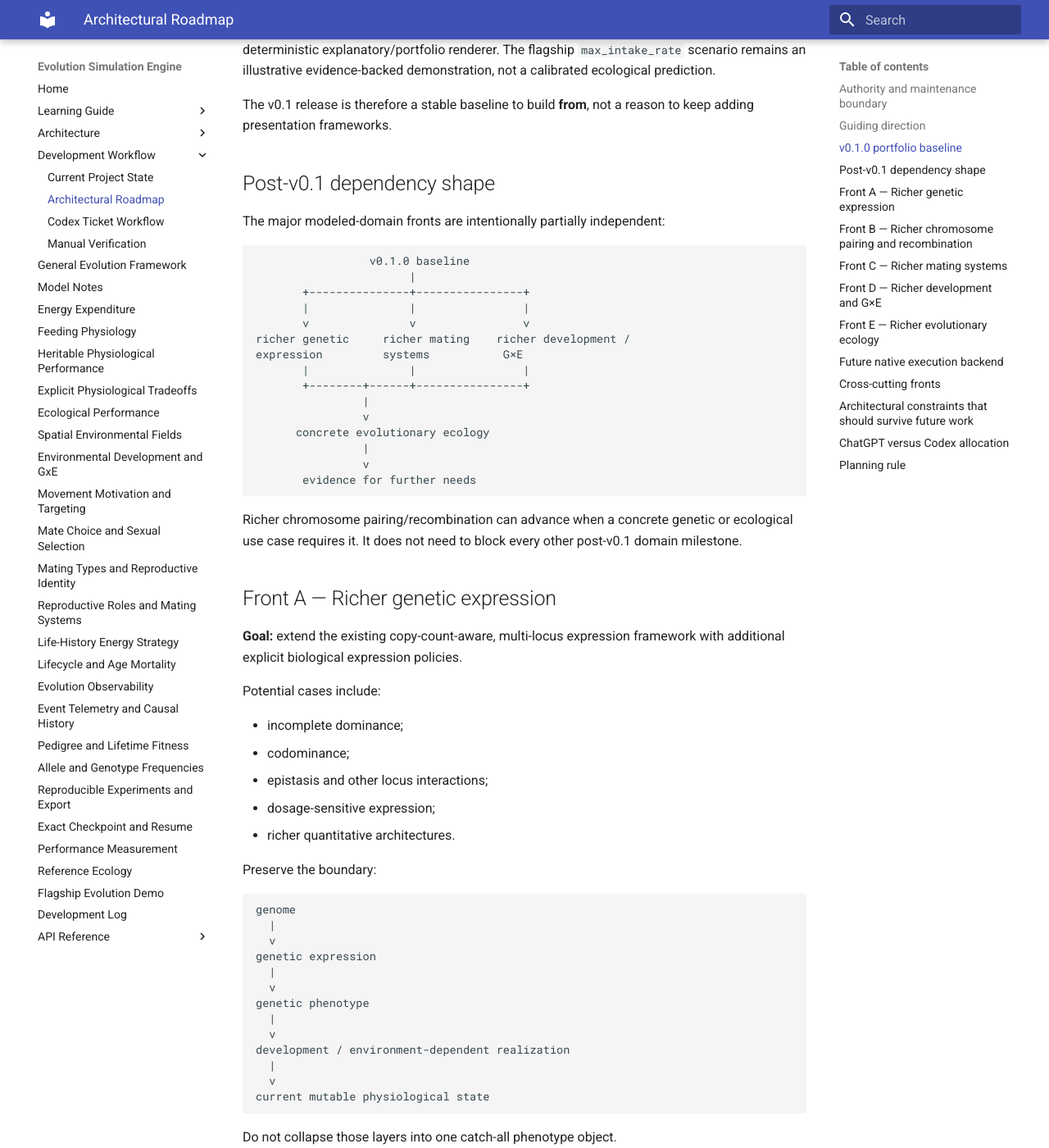
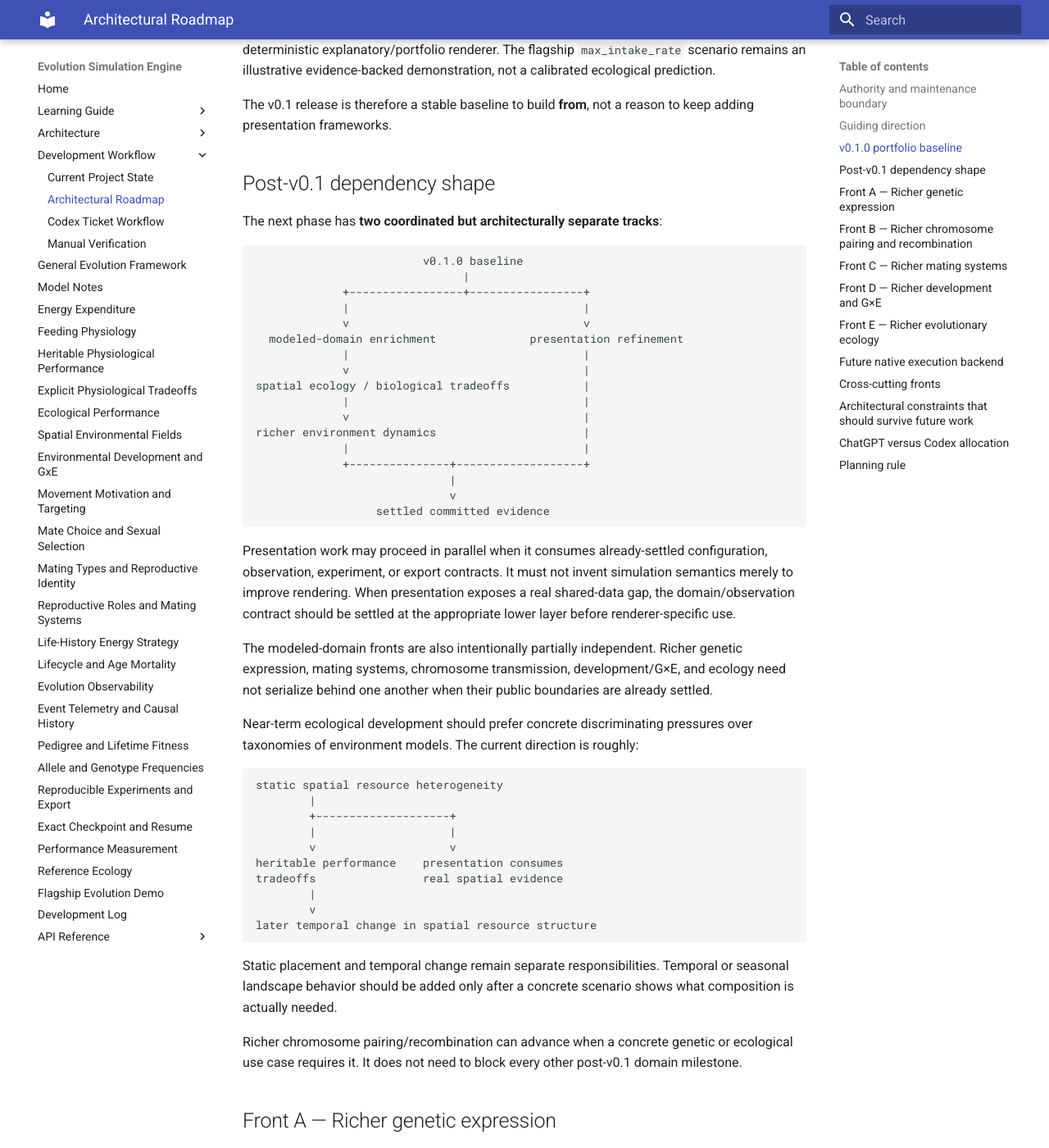
Before and after one commit to abdullahkhan57721/evolution-simulation-engine, an MkDocs documentation site: the page built from docs/development/roadmap.md, in a window 1280 px wide and 1400 px high, scrolled down 1978 px. Shown: the whole window at 82% size. Built offline with MkDocs 1.6.1 and Material for MkDocs 9.7.7, drawn with Linux system fonts in a browser that asks for light colours; some of the changed text lies outside the part shown.

Commit message:
Revise post-v0.1 roadmap for parallel domain and presentation work

````diff
--- a/docs/development/roadmap.md
+++ b/docs/development/roadmap.md
@@ -95,25 +95,58 @@ keep adding presentation frameworks.
 
 ## Post-v0.1 dependency shape
 
-The major modeled-domain fronts are intentionally partially independent:
+The next phase has **two coordinated but architecturally separate tracks**:
 
 ```text
-                 v0.1.0 baseline
-                       |
-       +---------------+----------------+
-       |               |                |
-       v               v                v
-richer genetic     richer mating    richer development /
-expression         systems           G×E
-       |               |                |
-       +--------+------+----------------+
-                |
-                v
-      concrete evolutionary ecology
-                |
-                v
-       evidence for further needs
+                         v0.1.0 baseline
+                               |
+             +-----------------+-----------------+
+             |                                   |
+             v                                   v
+  modeled-domain enrichment              presentation refinement
+             |                                   |
+             v                                   |
+spatial ecology / biological tradeoffs           |
+             |                                   |
+             v                                   |
+richer environment dynamics                      |
+             |                                   |
+             +---------------+-------------------+
+                             |
+                             v
+                  settled committed evidence
 ```
+
+Presentation work may proceed in parallel when it consumes already-settled
+configuration, observation, experiment, or export contracts. It must not invent
+simulation semantics merely to improve rendering. When presentation exposes a
+real shared-data gap, the domain/observation contract should be settled at the
+appropriate lower layer before renderer-specific use.
+
+The modeled-domain fronts are also intentionally partially independent. Richer
+genetic expression, mating systems, chromosome transmission, development/G×E,
+and ecology need not serialize behind one another when their public boundaries are
+already settled.
+
+Near-term ecological development should prefer concrete discriminating pressures
+over taxonomies of environment models. The current direction is roughly:
+
+```text
+static spatial resource heterogeneity
+        |
+        +--------------------+
+        |                    |
+        v                    v
+heritable performance    presentation consumes
+tradeoffs                real spatial evidence
+        |
+        v
+later temporal change in spatial resource structure
+```
+
+Static placement and temporal change remain separate responsibilities. Temporal
+or seasonal landscape behavior should be added only after a concrete scenario
+shows what composition is actually needed.
 
 Richer chromosome pairing/recombination can advance when a concrete genetic or
 ecological use case requires it. It does not need to block every other
@@ -220,7 +253,14 @@ phenotype merely to accommodate plasticity.
 selection pressures and interactions while keeping ecology out of the kernel and
 general evolution layer.
 
-Possible fronts include:
+The current ecological direction begins with explicit spatial resource-placement
+policy: renewable-resource quantity/cadence remains process responsibility, while
+an immutable ecology policy chooses each deposit location from the
+simulation-owned RNG. Uniform placement remains the simple baseline; patchy
+placement supplies static spatial heterogeneity. Committed world resources remain
+the authoritative state observed by downstream spatial recorders.
+
+Possible continuing fronts include:
 
 - richer resource competition;
 - movement/behavior tradeoffs;
@@ -288,7 +328,8 @@ need appears:
 - checkpoint/resume guarantees;
 - documentation and examples;
 - evidence-based performance measurement;
-- portfolio maintenance above stable production contracts.
+- portfolio maintenance and presentation refinement above stable production
+  contracts.
 
 Do not turn them into foundational redesigns merely because they are
 cross-cutting.
@@ -303,7 +344,8 @@ cross-cutting.
   separate.
 - Keep chromosome structure, pairing, recombination, and segregation separate.
 - Keep genetic expression, development, and current state separate.
-- Keep presentation downstream of committed evidence.
+- Keep presentation downstream of committed evidence even when presentation work
+  proceeds in parallel with domain enrichment.
 - Prefer readable maintainable architecture over micro-optimization.
 - Require evidence before performance/backend work.
 
````
